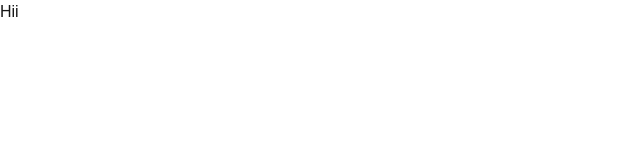
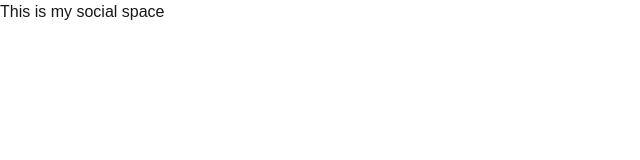
Before and after one commit to Ravinder2001/my-social-space, a Next.js app: page / in a window 1280 px wide. Shown: the top 160 px of the page, without its empty margins (0-640 px from the left). Built offline with nearby package versions, Linux system fonts and the light colour scheme.

Commit message:
added label

```diff
--- a/src/app/page.tsx
+++ b/src/app/page.tsx
@@ -1,7 +1,11 @@
 import React from "react";
 
 function page() {
-  return <div>Hii</div>;
+
+
+
+
+  return <div>This is my social space</div>;
 }
 
 export default page;
```
